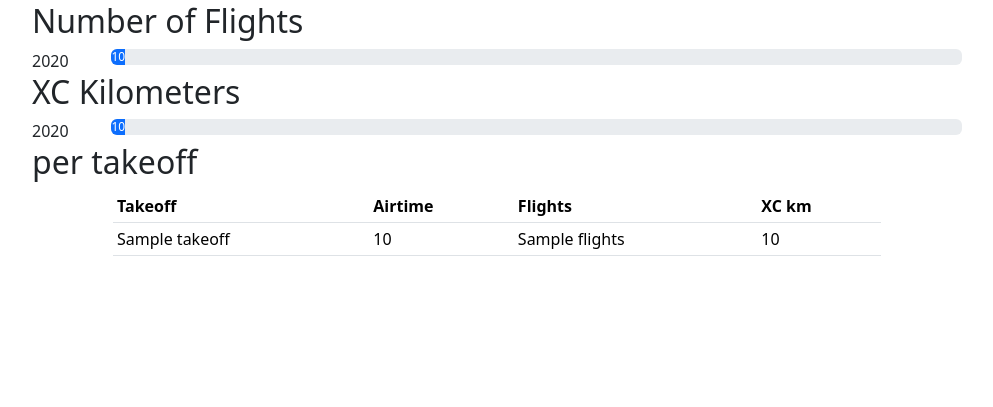
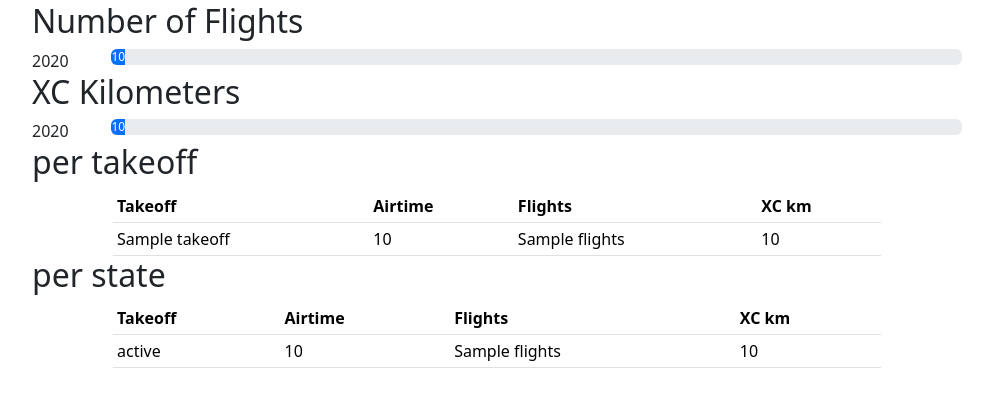
Before and after one commit to adam87328/igc-lens, a Django app: template frontend/templates/frontend/statistics.html in a window 1280 px wide. Shown: the part 360-767 px from the top of the page, without its empty margins (143-1136 px from the left). Run offline with Django 5.2, Linux system fonts and the light colour scheme; the template is opened without the code that fills it: most values are stand-ins (such as "Sample title", 1, 10 or a date in 2020).

Commit message:
more statistics, takeoff idstr

```diff
--- a/frontend/templates/frontend/statistics.html
+++ b/frontend/templates/frontend/statistics.html
@@ -85,6 +85,26 @@
   </table>
 </div>
 
+<h2>per state</h2>
+
+<div class="row">
+  <table class="table table-hover table-sm w-100" style="max-width: 768px; margin: 0 auto;">
+    <thead>
+      <th>Takeoff</th>
+      <th>Airtime</th>
+      <th>Flights</th>
+      <th>XC km</th>
+    </thead>
+    {% for state, vals in per_state.items %}
+    <tr>
+      <td>{{state}}</td>
+      <td>{{vals.airtime|floatformat}}</td>
+      <td>{{vals.flights}}</td>
+      <td>{{vals.xc_km|floatformat}}</td>
+    </tr>
+    {% endfor %}
+  </table>
+</div>
 
 </div></div>
 {% endblock %}
--- a/importer/flight_create.py
+++ b/importer/flight_create.py
@@ -120,3 +120,5 @@ class CreateFlight():
         """Computations which depend on multiple sources"""
         flight.xcscore.xc_speed_airtime = \
             flight.xcscore.distance / (flight.airtime / 3600) # km/h
+        # generate and save idstr
+        flight.takeoff.idstr = flight.takeoff._make_idstr()
```
Also changed, not shown: frontend/views.py (+11 -8 lines), importer/models.py (+19 -4 lines), frontend/templates/frontend/flights_table.html (indentation only).
